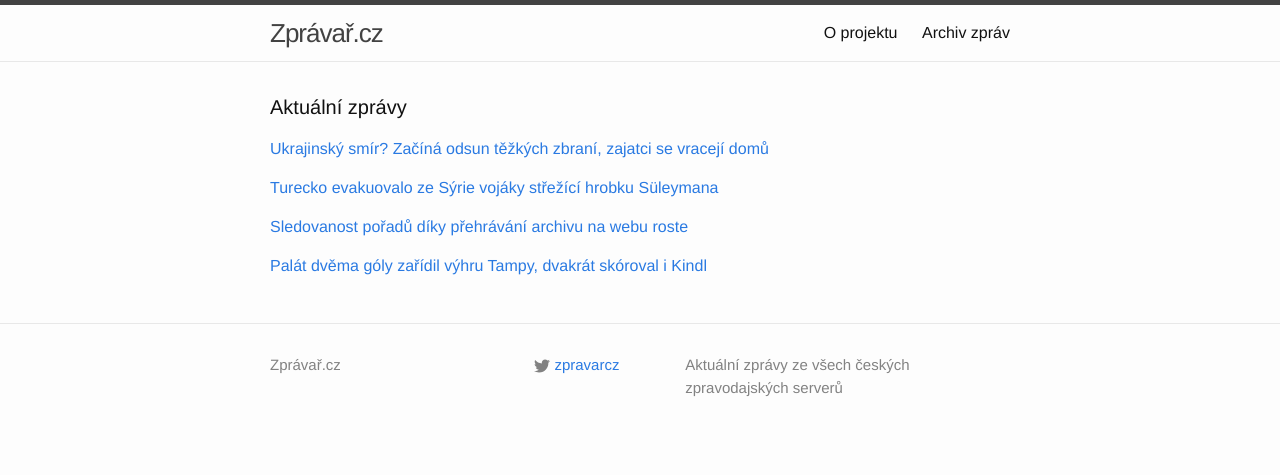
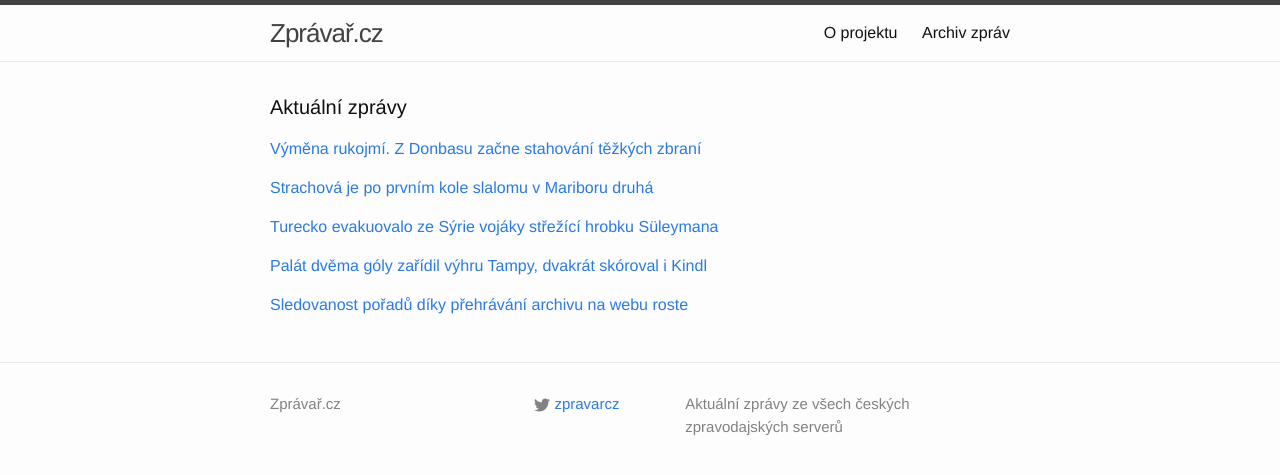
Before and after one commit to adliska/zpravar, a Jekyll site: the page built from index.html, in a window 1280 px wide. Shown: the top 475 px of the page. Built offline with Jekyll 4.4.1, drawn with Linux system fonts in a browser that asks for light colours; some of the changed lines change nothing that is shown.

Commit message:
zpravar news update

```diff
--- a/index.html
+++ b/index.html
@@ -5,9 +5,12 @@ layout: default
 <div class="home">
     <h1 class="page-heading">Aktuální zprávy</h1>
 
-<p><a href="javascript:;" onclick="toggle_visibility('zpravy0')">Ukrajinský smír? Začíná odsun těžkých zbraní, zajatci se vracejí domů</a></p>
+<p><a href="javascript:;" onclick="toggle_visibility('zpravy0')">Výměna rukojmí. Z Donbasu začne stahování těžkých zbraní</a></p>
 <div id="zpravy0" style="display:none">
 <ul>
+<li><a href=http://echo24.cz/a/wxXVd>Výměna rukojmí. Z Donbasu začne stahování těžkých zbraní - echo24.cz</a></li>
+<li><a href=http://www.rozhlas.cz/_zprava/ukrajina-a-separatisti-se-dohodli-na-odsunu-tezkych-zbrani-z-fronty-na-donbasu--1458446>Ukrajina a separatisti se dohodli na odsunu těžkých zbraní z fronty na Donbasu  - www.rozhlas.cz</a></li>
+<li><a href=http://www.ceskatelevize.cz/ct24/svet/302508-rebelove-a-armada-podepsali-stazeni-tezkych-zbrani-z-ukrajinske-fronty/>Rebelové a armáda podepsali stažení těžkých zbraní z ukrajinské fronty - www.ceskatelevize.cz</a></li>
 <li><a href=http://zahranicni.ihned.cz/rusko/c1-63574170-ukrajinsky-smir-zacina-odsun-tezkych-zbrani-zajatci-se-vraceji-domu>Ukrajinský smír? Začíná odsun těžkých zbraní, zajatci se vracejí domů - zahranicni.ihned.cz</a></li>
 <li><a href=http://zpravy.e15.cz/zahranicni/udalosti/v-donbasu-ma-dnes-zacit-stahovani-tezkych-zbrani-1165282>V Donbasu má dnes začít stahování těžkých zbraní - zpravy.e15.cz</a></li>
 <li><a href=http://zpravy.idnes.cz/vymena-zajatcu-na-ukrajine-a-stazeni-tezkych-zbrani-fy0-/zahranicni.aspx?c=A150222_070222_zahranicni_cen>Kyjev a separatisté si předali zajatce, těžké zbraně mají zmizet z fronty - zpravy.idnes.cz</a></li>
@@ -25,8 +28,18 @@ layout: default
 <li><a href=http://zpravy.idnes.cz/vymena-zajatcu-na-ukrajine-d0b-/zahranicni.aspx?c=A150222_070222_zahranicni_cen>Ukrajina a separatisté z Luhanska si vyměnili téměř dvě stě zajatců - zpravy.idnes.cz</a></li>
 <li><a href=http://www.ceskenoviny.cz/zpravy/zpravy/ukrajinska-armada-a-separatiste-si-vymenili-191-zajatcu/1184297>Ukrajinská armáda a separatisté si vyměnili 191 zajatců - www.ceskenoviny.cz</a></li>
 </ul>
-</div><p><a href="javascript:;" onclick="toggle_visibility('zpravy1')">Turecko evakuovalo ze Sýrie vojáky střežící hrobku Süleymana</a></p>
+</div><p><a href="javascript:;" onclick="toggle_visibility('zpravy1')">Strachová je po prvním kole slalomu v Mariboru druhá</a></p>
 <div id="zpravy1" style="display:none">
+<ul>
+<li><a href=http://sport.aktualne.cz/strachova-je-po-prvnim-kole-slalomu-v-mariboru-druha/r~00e68d08ba7911e49f60002590604f2e/>Strachová je po prvním kole slalomu v Mariboru druhá - sport.aktualne.cz</a></li>
+<li><a href=http://www.tyden.cz/rubriky/sport/zimni-sporty/sjezdove-lyzovani/strachova-utoci-na-dalsi-uspech-v-mariboru-je-po-1-kole-druha_334161.html>Strachová útočí na další úspěch. V Mariboru je po 1. kole druhá - www.tyden.cz</a></li>
+<li><a href=http://www.sportovninoviny.cz/zpravy/strachova-je-po-prvnim-kole-slalomu-v-mariboru-druha/1184350>Strachová je po prvním kole slalomu v Mariboru druhá - www.sportovninoviny.cz</a></li>
+<li><a href=http://www.denik.cz/zimni_sporty/strachova-je-po-prvnim-kole-slalomu-sp-druha-na-zlato-ztraci-68-setin-20150222.html>Strachová je po prvním kole slalomu SP druhá, na zlato ztrácí 68 setin - www.denik.cz</a></li>
+<li><a href=http://www.rozhlas.cz/_zprava/strachova-v-mariboru-potvrzuje-formu-po-prvnim-kole-slalomu-je-druha--1458447>Strachová v Mariboru potvrzuje formu. Po prvním kole slalomu je druhá - www.rozhlas.cz</a></li>
+<li><a href=http://sport.idnes.cz/slalom-lyzarek-v-mariboru-strachova-d7h-/lyzovani.aspx?c=A150222_094548_lyzovani_par>Jede se slalom lyžařek v Mariboru, Strachová je průběžně druhá - sport.idnes.cz</a></li>
+</ul>
+</div><p><a href="javascript:;" onclick="toggle_visibility('zpravy2')">Turecko evakuovalo ze Sýrie vojáky střežící hrobku Süleymana</a></p>
+<div id="zpravy2" style="display:none">
 <ul>
 <li><a href=http://www.ceskatelevize.cz/ct24/svet/302507-turecko-evakuovalo-ze-syrie-vojaky-strezici-hrobku-suleymana/>Turecko evakuovalo ze Sýrie vojáky střežící hrobku Süleymana - www.ceskatelevize.cz</a></li>
 <li><a href=http://www.lidovky.cz/turecko-evakuovalo-ze-syrie-vojaky-strezici-hrobku-saha-sulajmana-1ff-/zpravy-svet.aspx?c=A150222_095143_ln_zahranici_mmu>Turecko vyslalo stovky vojáků na záchranu hrobky před Islámským státem  - www.lidovky.cz</a></li>
@@ -35,13 +48,6 @@ layout: default
 <li><a href=http://zpravy.idnes.cz/turecko-stahlo-vojaky-od-hrobky-saha-sulejmana-fl5-/zahranicni.aspx?c=A150222_080255_zahranicni_cen>Turecko stáhlo vojáky střežící hrobku šáha Sulejmana v Sýrii - zpravy.idnes.cz</a></li>
 <li><a href=http://www.ceskenoviny.cz/zpravy/zpravy/turecko-evakuovalo-ze-syrie-vojaky-strezici-hrobku-saha-sulajmana/1184307>Turecko evakuovalo ze Sýrie vojáky střežící hrobku šáha Sulajmána - www.ceskenoviny.cz</a></li>
 </ul>
-</div><p><a href="javascript:;" onclick="toggle_visibility('zpravy2')">Sledovanost pořadů díky přehrávání archivu na webu roste</a></p>
-<div id="zpravy2" style="display:none">
-<ul>
-<li><a href=http://www.denik.cz/ekonomika/sledovanost-poradu-diky-prehravani-archivu-na-webu-roste-20150222.html>Sledovanost pořadů díky přehrávání archivu na webu roste - www.denik.cz</a></li>
-<li><a href=http://www.financninoviny.cz/zpravodajstvi/zpravy/sledovanost-poradu-diky-webu-roste-az-o-desitky-procent/1184318>Sledovanost pořadů díky webu roste až o desítky procent - www.financninoviny.cz</a></li>
-<li><a href=http://domaci.ihned.cz/c1-63574190-internetovy-archiv-se-ct-vyplaci-sledovanost-roste-o-desitky-procent>Internetový archiv se ČT vyplácí. Sledovanost roste o desítky procent - domaci.ihned.cz</a></li>
-</ul>
 </div><p><a href="javascript:;" onclick="toggle_visibility('zpravy3')">Palát dvěma góly zařídil výhru Tampy, dvakrát skóroval i Kindl</a></p>
 <div id="zpravy3" style="display:none">
 <ul>
@@ -49,4 +55,11 @@ layout: default
 <li><a href=http://www.sportovninoviny.cz/zpravy/palat-dvema-goly-zaridil-vyhru-tampy-dvakrat-skoroval-i-kindl/1184302>Palát dvěma góly zařídil výhru Tampy, dvakrát skóroval i Kindl - www.sportovninoviny.cz</a></li>
 <li><a href=http://www.rozhlas.cz/_zprava/v-nhl-zarili-dvougolovi-palat-a-kindl-trefilo-se-celkem-5-cechu--1458399>V NHL zářili dvougóloví Palát a Kindl. Trefilo se celkem 5 Čechů - www.rozhlas.cz</a></li>
 </ul>
+</div><p><a href="javascript:;" onclick="toggle_visibility('zpravy4')">Sledovanost pořadů díky přehrávání archivu na webu roste</a></p>
+<div id="zpravy4" style="display:none">
+<ul>
+<li><a href=http://www.denik.cz/ekonomika/sledovanost-poradu-diky-prehravani-archivu-na-webu-roste-20150222.html>Sledovanost pořadů díky přehrávání archivu na webu roste - www.denik.cz</a></li>
+<li><a href=http://www.financninoviny.cz/zpravodajstvi/zpravy/sledovanost-poradu-diky-webu-roste-az-o-desitky-procent/1184318>Sledovanost pořadů díky webu roste až o desítky procent - www.financninoviny.cz</a></li>
+<li><a href=http://domaci.ihned.cz/c1-63574190-internetovy-archiv-se-ct-vyplaci-sledovanost-roste-o-desitky-procent>Internetový archiv se ČT vyplácí. Sledovanost roste o desítky procent - domaci.ihned.cz</a></li>
+</ul>
 </div></div>
```
